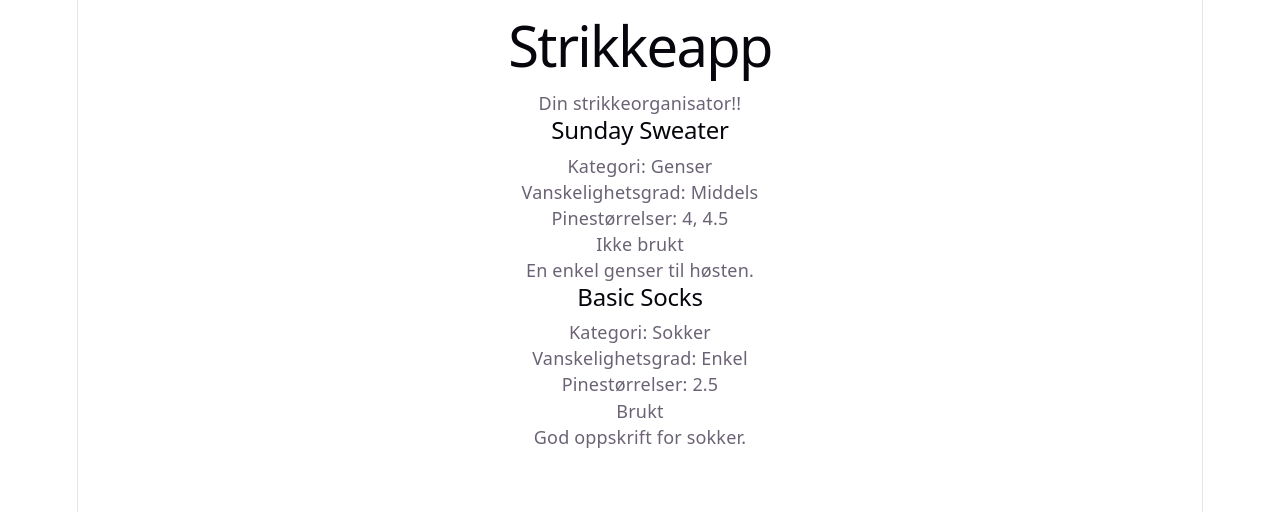
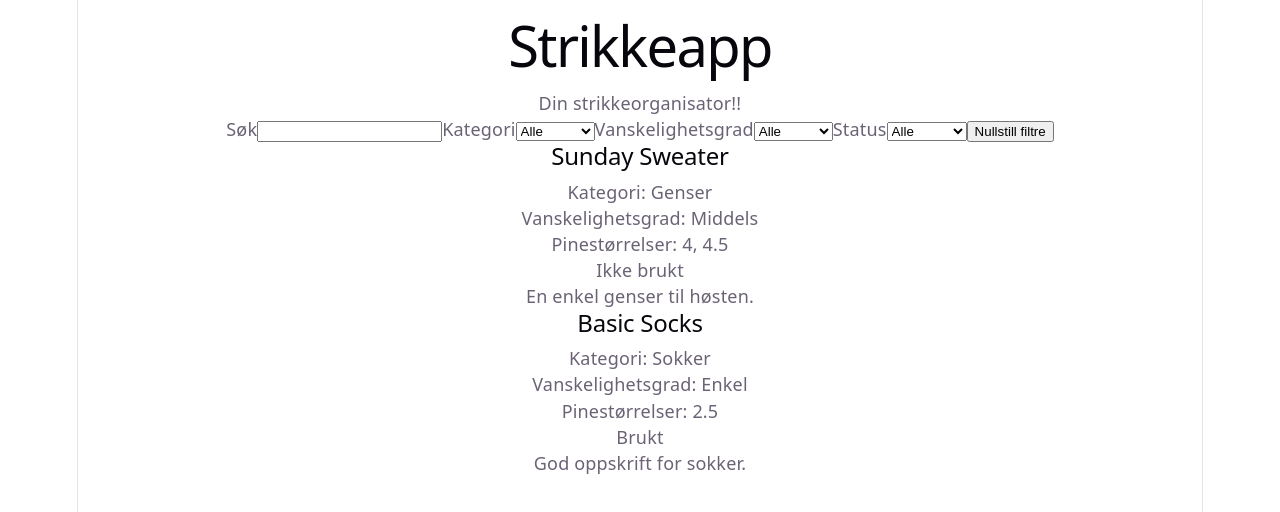
Before and after one commit to marieholen/strikkeapp, a React (Vite) app: page / in a window 1280 px wide. Shown: the top 512 px of the page. Built offline with nearby package versions, Linux system fonts and the light colour scheme.

Commit message:
Add recipe search and filtering (#14)

```diff
--- a/src/App.tsx
+++ b/src/App.tsx
@@ -1,5 +1,16 @@
 import { RecipeList } from './features/recipes/components/RecipeList'
 import type { Recipe } from './features/recipes/recipeTypes'
+import { useState } from 'react'
+import { RecipeFilters } from './features/recipes/components/RecipeFilters'
+import { filterRecipes } from './features/recipes/recipeFilters'
+
+const initialFilters = {
+  search: '',
+  category: 'Alle' as const,
+  needleSize: 'Alle' as const,
+  difficulty: 'Alle' as const,
+  used: 'Alle' as const,
+}
 
 const recipes: Recipe[] = [
   {
@@ -25,12 +36,20 @@ const recipes: Recipe[] = [
 ]
 
 function App() {
+  const [filters, setFilters] = useState<Parameters<typeof filterRecipes>[1]>(initialFilters)
+
+  const filteredRecipes = filterRecipes(recipes, filters)
   return (
     <main>
       <h1>Strikkeapp</h1>
       <p>Din strikkeorganisator!!</p>
 
-      <RecipeList recipes={recipes} />
+      <RecipeFilters
+        filters={filters}
+        onChange={setFilters}
+      />
+
+      <RecipeList recipes={filteredRecipes} />
     </main>
   )
 }
--- /dev/null
+++ b/src/features/recipes/components/RecipeFilters.tsx
@@ -0,0 +1,108 @@
+import {
+  recipeCategories,
+  recipeDifficulties,
+} from '../recipeTypes'
+import type { RecipeFilters as RecipeFiltersState } from '../recipeFilters'
+
+interface RecipeFiltersProps {
+  filters: RecipeFiltersState
+  onChange: (filters: RecipeFiltersState) => void
+}
+
+export function RecipeFilters({
+  filters,
+  onChange,
+}: RecipeFiltersProps) {
+  return (
+    <section aria-label="Filtrer oppskrifter">
+      <label>
+        Søk
+        <input
+          type="search"
+          value={filters.search}
+          onChange={(event) =>
+            onChange({
+              ...filters,
+              search: event.target.value,
+            })
+          }
+        />
+      </label>
+
+      <label>
+        Kategori
+        <select
+          value={filters.category}
+          onChange={(event) =>
+            onChange({
+              ...filters,
+              category: event.target.value as RecipeFiltersState['category'],
+            })
+          }
+        >
+          <option value="Alle">Alle</option>
+
+          {recipeCategories.map((category) => (
+            <option key={category} value={category}>
+              {category}
+            </option>
+          ))}
+        </select>
+      </label>
+
+      <label>
+        Vanskelighetsgrad
+        <select
+          value={filters.difficulty}
+          onChange={(event) =>
+            onChange({
+              ...filters,
+              difficulty:
+                event.target.value as RecipeFiltersState['difficulty'],
+            })
+          }
+        >
+          <option value="Alle">Alle</option>
+
+          {recipeDifficulties.map((difficulty) => (
+            <option key={difficulty} value={difficulty}>
+              {difficulty}
+            </option>
+          ))}
+        </select>
+      </label>
+
+      <label>
+        Status
+        <select
+          value={filters.used}
+          onChange={(event) =>
+            onChange({
+              ...filters,
+              used: event.target.value as RecipeFiltersState['used'],
+            })
+          }
+        >
+          <option value="Alle">Alle</option>
+          <option value="Brukt">Brukt</option>
+          <option value="Ikke brukt">Ikke brukt</option>
+        </select>
+      </label>
+
+      <button
+        type="button"
+        onClick={() =>
+          onChange({
+            search: '',
+            category: 'Alle',
+            needleSize: 'Alle',
+            difficulty: 'Alle',
+            used: 'Alle',
+          })
+        }
+      >
+        Nullstill filtre
+      </button>
+    </section>
+  )
+}
--- /dev/null
+++ b/src/features/recipes/recipeFilters.ts
@@ -0,0 +1,49 @@
+import type {
+  Recipe,
+  RecipeCategory,
+  RecipeDifficulty,
+} from './recipeTypes'
+
+export interface RecipeFilters {
+  search: string
+  category: RecipeCategory | 'Alle'
+  needleSize: number | 'Alle'
+  difficulty: RecipeDifficulty | 'Alle'
+  used: 'Alle' | 'Brukt' | 'Ikke brukt'
+}
+
+export function filterRecipes(
+  recipes: Recipe[],
+  filters: RecipeFilters,
+): Recipe[] {
+  return recipes.filter((recipe) => {
+    const matchesSearch = recipe.title
+      .toLowerCase()
+      .includes(filters.search.toLowerCase())
+
+    const matchesCategory =
+      filters.category === 'Alle' ||
+      recipe.category === filters.category
+
+    const matchesNeedleSize =
+      filters.needleSize === 'Alle' ||
+      recipe.needleSizes.includes(filters.needleSize)
+
+    const matchesDifficulty =
+      filters.difficulty === 'Alle' ||
+      recipe.difficulty === filters.difficulty
+
+    const matchesUsed =
+      filters.used === 'Alle' ||
+      (filters.used === 'Brukt' && recipe.used) ||
+      (filters.used === 'Ikke brukt' && !recipe.used)
+
+    return (
+      matchesSearch &&
+      matchesCategory &&
+      matchesNeedleSize &&
+      matchesDifficulty &&
+      matchesUsed
+    )
+  })
+}
```
Also changed, not shown: 1 other file (tests, documents, lock files or other folders).
